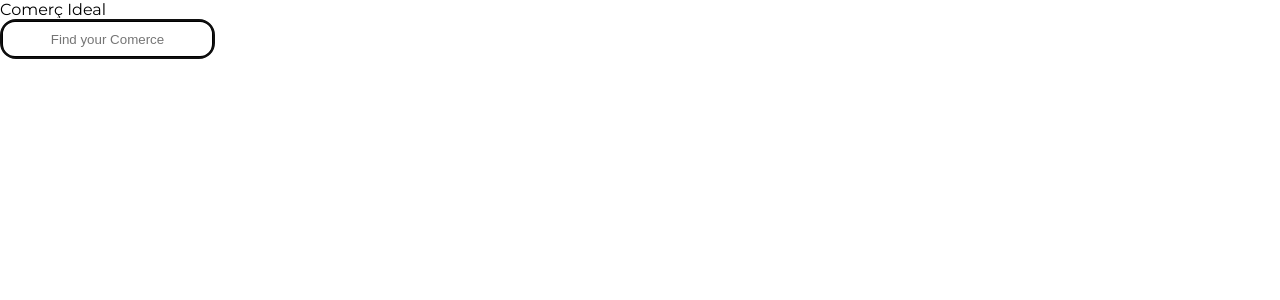
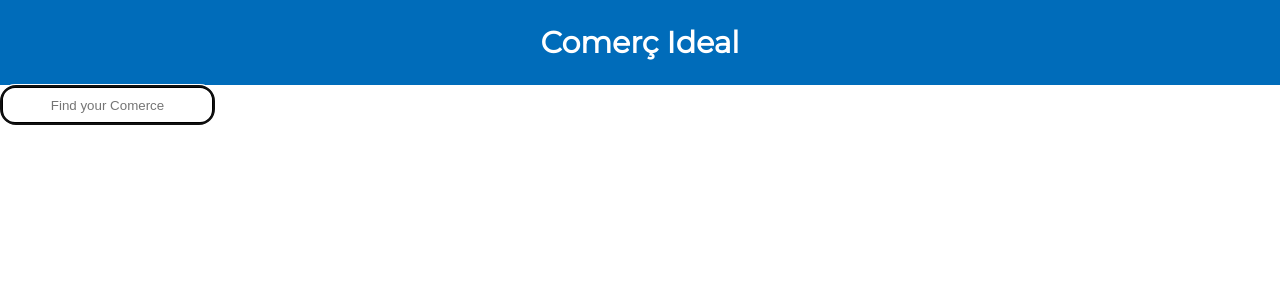
Before and after one commit to caminolosada/frontcomer-ideal, a React (Vite) app: page / in a window 1280 px wide. Shown: the top 300 px of the page. Built offline with nearby package versions, Linux system fonts and the light colour scheme; some icons are missing.

Commit message:
Add Header and its styles

```diff
--- /dev/null
+++ b/src/components/Header/Header.tsx
@@ -0,0 +1,11 @@
+import HeaderStyled from "./HeaderStyled";
+
+const Header = (): React.ReactElement => {
+  return (
+    <HeaderStyled>
+      <header className="web-title">Comerç Ideal</header>
+    </HeaderStyled>
+  );
+};
+
+export default Header;
--- /dev/null
+++ b/src/components/Header/HeaderStyled.ts
@@ -0,0 +1,18 @@
+import { styled } from "styled-components";
+
+const HeaderStyled = styled.div`
+  display: flex;
+  align-items: center;
+  justify-content: center;
+  background-color: #006cba;
+  height: 85px;
+  padding: 20px;
+
+  .web-title {
+    color: #fff;
+    font-weight: 1000;
+    font-size: 30px;
+  }
+`;
+
+export default HeaderStyled;
--- a/src/components/home/HomePage.tsx
+++ b/src/components/home/HomePage.tsx
@@ -1,9 +1,10 @@
+import Header from "../Header/Header";
 import { SearchInput } from "../input/SearchInput";
 
 export const HomePage = (): React.ReactElement => {
   return (
     <>
-      <h1>Comerç Ideal</h1>
+      <Header />
       <SearchInput />
     </>
   );
```
